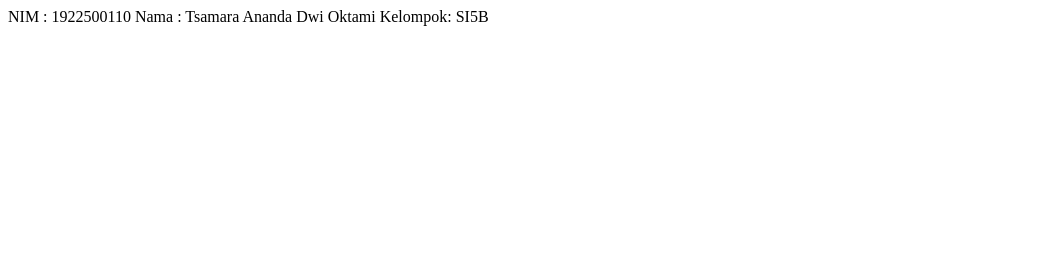
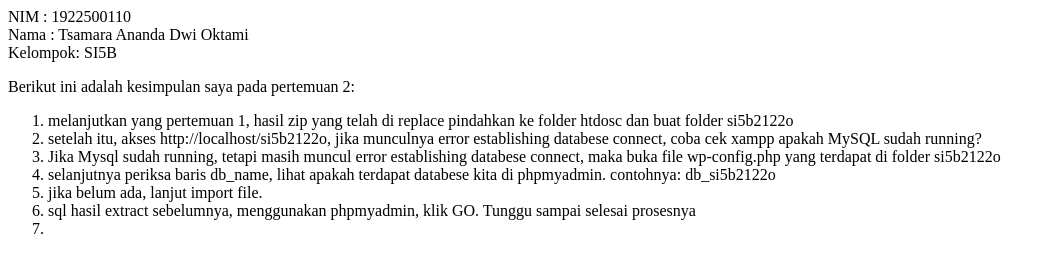
Before and after one commit to TsamaraAnanda27/si5b2122o, a plain HTML site: page 2/index.html in a window 1280 px wide. Shown: the whole page, without its empty margins (0-1055 px from the left). Drawn offline with Linux system fonts and the light colour scheme.

Commit message:
Update index.html

```diff
--- a/2/index.html
+++ b/2/index.html
@@ -1,3 +1,15 @@
-NIM : 1922500110
-Nama : Tsamara Ananda Dwi Oktami
-Kelompok: SI5B
+NIM : 1922500110<br>
+Nama : Tsamara Ananda Dwi Oktami<br>
+Kelompok: SI5B<br>
+
+<p>Berikut ini adalah kesimpulan saya pada pertemuan 2:</p>
+
+<ol>
+  <li>melanjutkan yang pertemuan 1, hasil zip yang telah di replace pindahkan ke folder htdosc dan buat folder si5b2122o</li>
+  <li>setelah itu, akses http://localhost/si5b2122o, jika munculnya error establishing databese connect, coba cek xampp apakah MySQL sudah running?</li>
+  <li>Jika Mysql sudah running, tetapi masih muncul error establishing databese connect, maka buka file wp-config.php yang terdapat di folder si5b2122o</li>
+  <li>selanjutnya periksa baris db_name, lihat apakah terdapat databese kita di phpmyadmin. contohnya: db_si5b2122o</li>
+  <li>jika belum ada, lanjut import file.
+  <li>sql hasil extract sebelumnya, menggunakan phpmyadmin, klik GO. Tunggu sampai selesai prosesnya</li>
+  <li></li>
+</ol>
```
